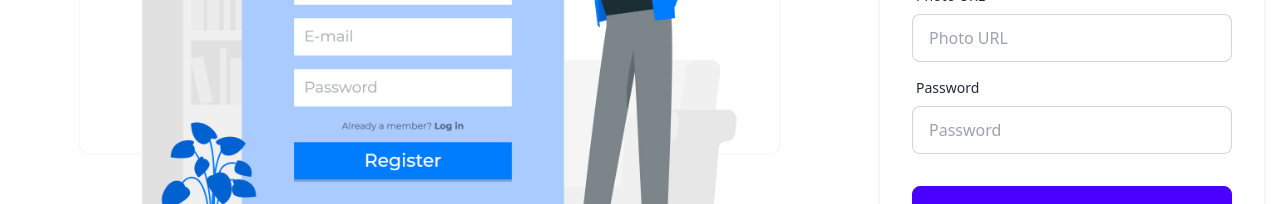
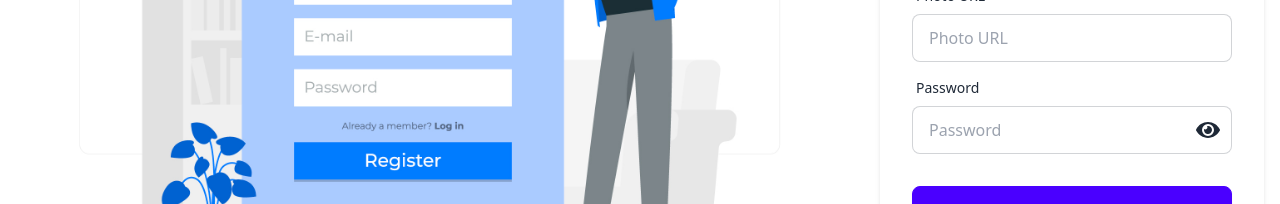
Before and after one commit to miasumon-ru/uttaran-library-client-side, a React (Vite) app: page /register in a window 1280 px wide. Shown: the part 532-736 px from the top of the page. Built offline with nearby package versions, Linux system fonts and the light colour scheme.

Commit message:
registration page is completed without authentication

```diff
--- a/package.json
+++ b/package.json
@@ -15,6 +15,7 @@
     "react": "^18.2.0",
     "react-dom": "^18.2.0",
     "react-hook-form": "^7.51.4",
+    "react-icons": "^5.2.1",
     "react-router-dom": "^6.23.0",
     "sort-by": "^1.2.0"
   },
--- a/src/pages/Login.jsx
+++ b/src/pages/Login.jsx
@@ -34,7 +34,7 @@ const Login = () => {
                             <label className="label">
                                 <span className="label-text">Email</span>
                             </label>
-                            <input type="Email" {...register("email")} placeholder="email" className="input input-bordered" required />
+                            <input type="Email" {...register("email")} placeholder="Email" className="input input-bordered" required />
                         </div>
                         <div className="form-control">
                             <label className="label">
--- a/src/pages/Register.jsx
+++ b/src/pages/Register.jsx
@@ -1,8 +1,14 @@
 import { useForm } from "react-hook-form"
 import signUpPhoto from "../assets/signUpPhoto.jpg"
 import { Link } from "react-router-dom";
+import { useState } from "react";
+
+import { FaEye } from "react-icons/fa";
+import { FaEyeSlash } from "react-icons/fa";
 
 const Register = () => {
+
+    const [showPassword, setShowPassword] = useState(false)
 
     const {
         register,
@@ -15,10 +21,14 @@ const Register = () => {
 
     }
 
+    // handle showPassword
+
+    console.log(showPassword)
+
     return (
         <div className="">
         <div className="hero-content flex-col lg:flex-row md:mt-10">
-            <div className="text-center lg:text-left w-full flex items-center justify-center">
+            <div className="text-center lg:text-left w-full flex  items-center justify-center">
 
                 <img className=' ' src={signUpPhoto} alt="" />
 
@@ -47,11 +57,13 @@ const Register = () => {
                         <input type="text" {...register("photoURL")} placeholder="Photo URL" className="input input-bordered" required />
                     </div>
 
-                    <div className="form-control">
+                    <div className="form-control relative">
                         <label className="label">
                             <span className="label-text">Password</span>
                         </label>
-                        <input type="password" {...register("password")} placeholder="Password" className="input input-bordered" required />
+                        <input type={showPassword ? 'text' : 'password'} {...register("password")} placeholder="Password" className="input input-bordered" required />
+
+                        <span onClick={()=> setShowPassword(!showPassword)} className="absolute right-3 top-12 "> {showPassword ? <FaEyeSlash className="text-2xl" />  : <FaEye className="text-2xl" />   }  </span>
 
 
                     </div>
```
Also changed, not shown: 1 other file (tests, documents, lock files or other folders).
